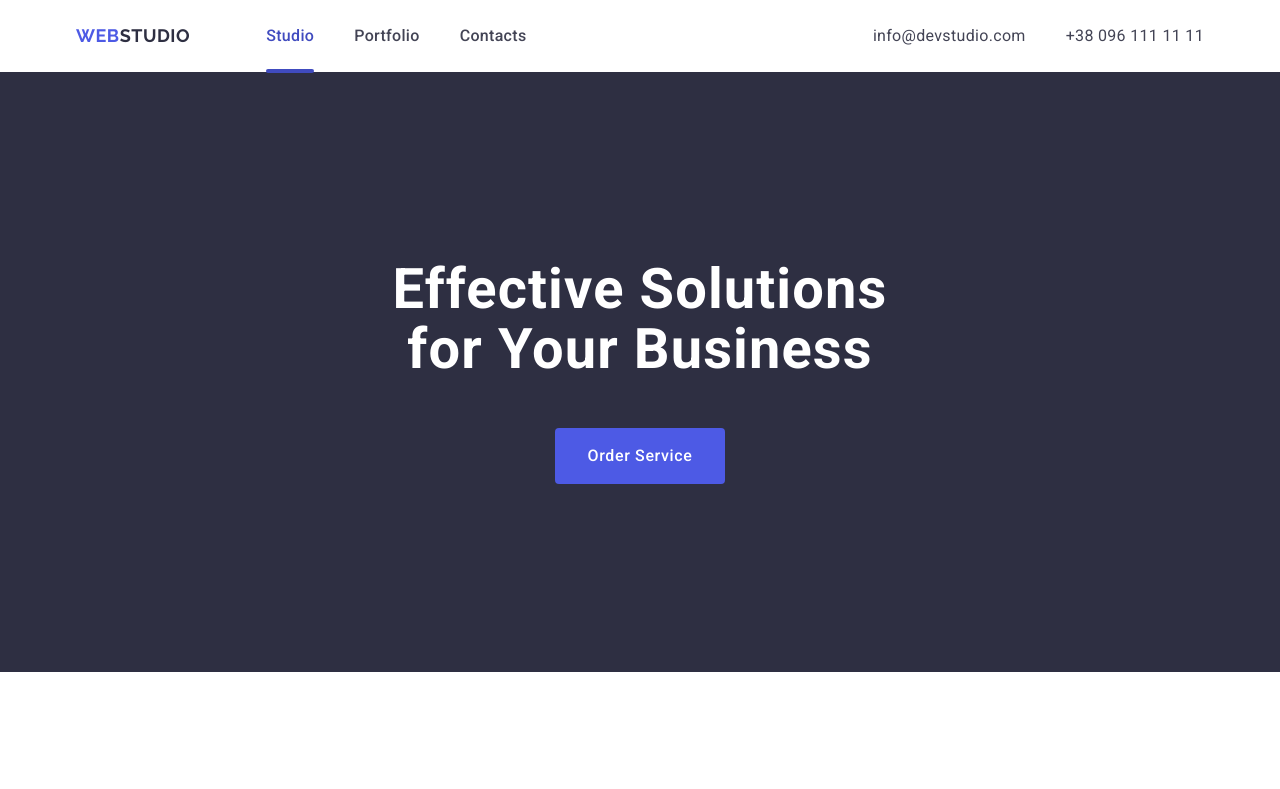
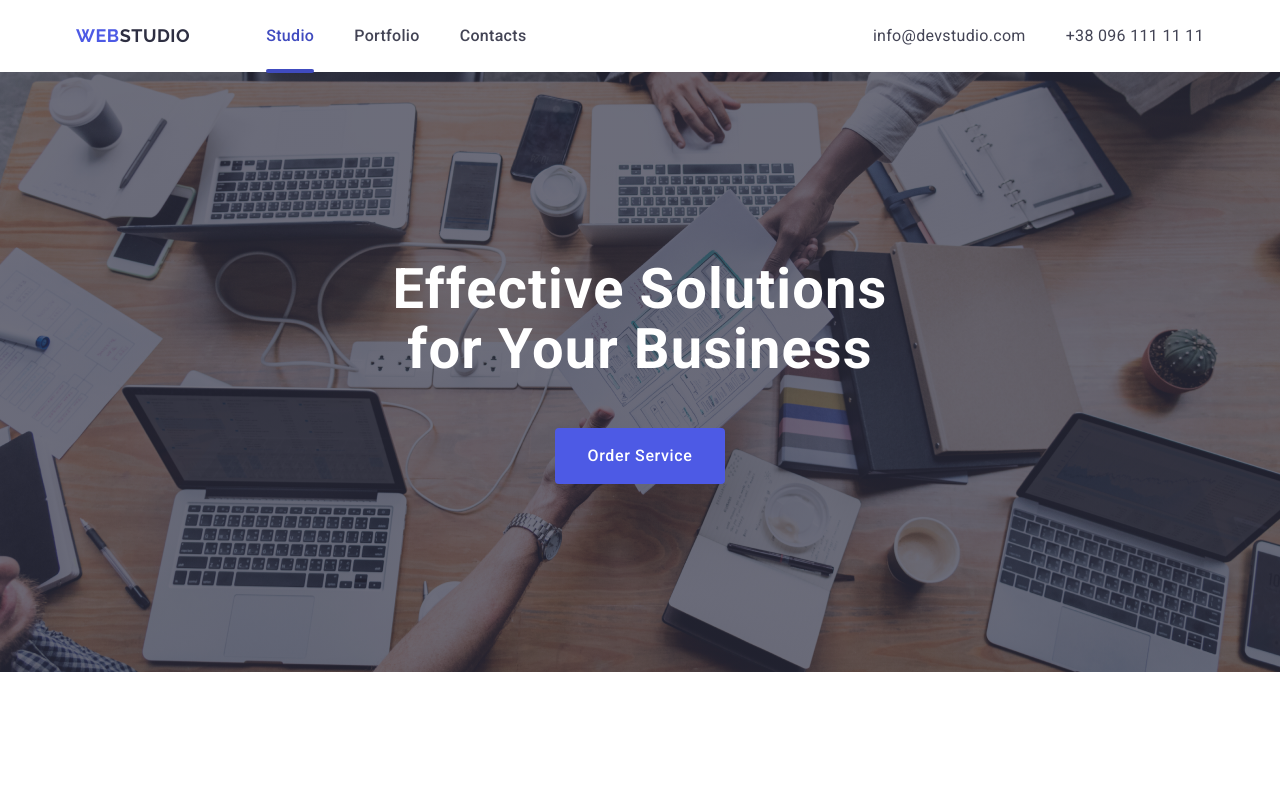
Before and after one commit to boogie1989/goit-markup-hw-04, a plain HTML site: page index.html in a window 1280 px wide. Shown: the top 789 px of the page. Drawn offline with nearby package versions, Linux system fonts and the light colour scheme.

Commit message:
fix hero image

```diff
--- a/css/styles.css
+++ b/css/styles.css
@@ -8,6 +8,7 @@
 	--IRIS: #4d5ae5;
 	--LIGHT-SLATE: #8e8f99;
 	--NAVY-BLUE: #2e2f42;
+	--NAVY-BLUE-700: rgba(46, 47, 66, 0.7);
 	--OCEAN: #404bbf;
 	--SLATE: #434455;
 	--WHITE: #ffffff;
@@ -303,7 +304,7 @@ button {
 	max-width: 1440px;
 	margin: 0 auto;
 	padding: 188px 0;
-	background: linear-gradient(var(--NAVY-BLUE), var(--NAVY-BLUE)),
+	background: linear-gradient(var(--NAVY-BLUE-700), var(--NAVY-BLUE-700)),
 		url("../images/hero-bg.jpg") center/cover no-repeat var(--NAVY-BLUE);
 }
 
```
